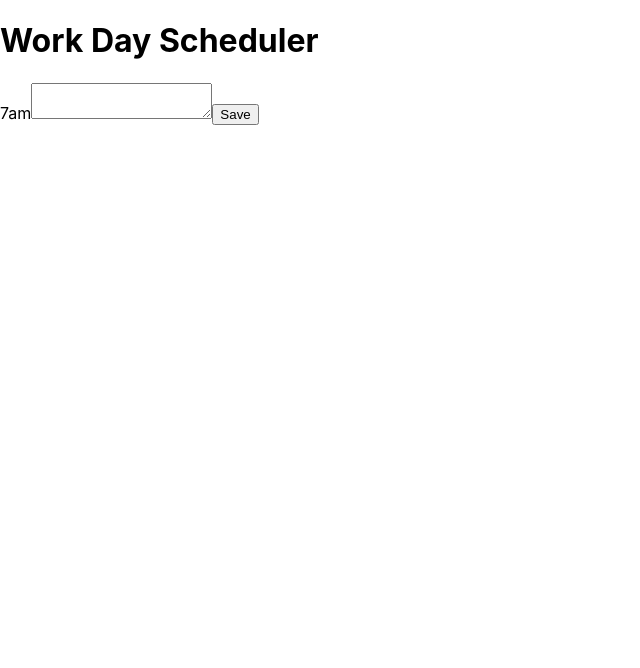
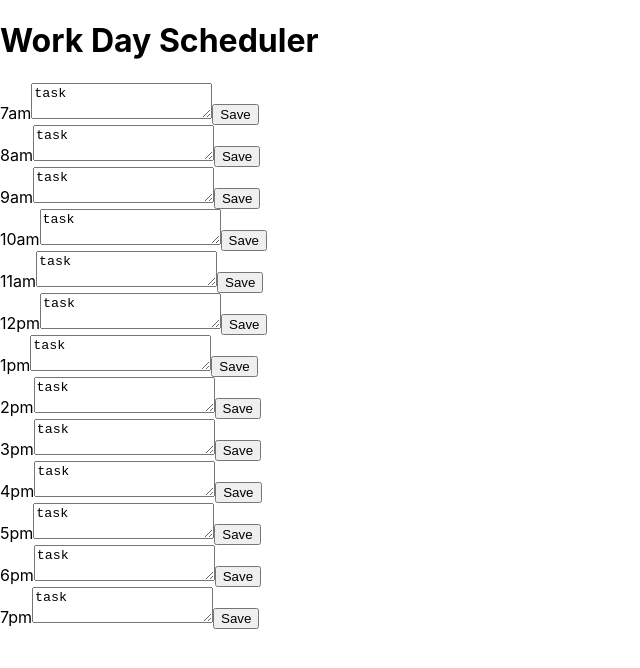
Before and after one commit to Tyl3r-s/Dossier, a React (Create React App) app in the folder projekt/: page / in a window 1280 px wide. Shown: the top 668 px of the page, without its empty margins (0-640 px from the left). Built offline with nearby package versions, Linux system fonts and the light colour scheme.

Commit message:
add array to populate timeblock props

```diff
--- a/projekt/src/pages/Planner.jsx
+++ b/projekt/src/pages/Planner.jsx
@@ -1,12 +1,76 @@
 import React from 'react';
 import Banner from './components/Banner';
 import Timeblock from './components/Timeblock';
+
+const timeBlockArr = [
+    {
+        "time": "7am",
+        "tasks": "task"
+    },
+    {
+        "time": "8am",
+        "tasks": "task"
+    },
+    {
+        "time": "9am",
+        "tasks": "task"
+    },
+    {
+        "time": "10am",
+        "tasks": "task"
+    },
+    {
+        "time": "11am",
+        "tasks": "task"
+    },
+    {
+        "time": "12pm",
+        "tasks": "task"
+    },
+    {
+        "time": "1pm",
+        "tasks": "task"
+    },
+    {
+        "time": "2pm",
+        "tasks": "task"
+    },
+    {
+        "time": "3pm",
+        "tasks": "task"
+    },
+    {
+        "time": "4pm",
+        "tasks": "task"
+    },
+    {
+        "time": "5pm",
+        "tasks": "task"
+    },
+    {
+        "time": "6pm",
+        "tasks": "task"
+    },
+    {
+        "time": "7pm",
+        "tasks": "task"
+    }
+]
 
 export default function Planner() {
     return (
         <div className="App">
             <Banner />
-            <Timeblock />
+            <div className="timeBlocks">
+                {timeBlockArr.map(x => {
+                    return (
+                        <Timeblock
+                            time={x.time}
+                            tasks={x.tasks}
+                        />
+                    )
+                })}
+            </div>
         </div>
     )
 }
--- a/projekt/src/pages/components/Timeblock.jsx
+++ b/projekt/src/pages/components/Timeblock.jsx
@@ -1,12 +1,12 @@
 import React from 'react';
 
-export default function Timeblock() {
+export default function Timeblock(props) {
     return (
         <div className="PlannerContainer">
             <form className="timeBlock d-flex justify-content-center">
-                <div className="">
-                    <label className="">7am</label>
-                    <textarea className=""></textarea>
+                <div className="Banner">
+                    <label className="">{props.time}</label>
+                    <textarea className="">{props.tasks}</textarea>
                     <button type="button" className="saveBtn">Save</button>
                 </div>
             </form>
```
